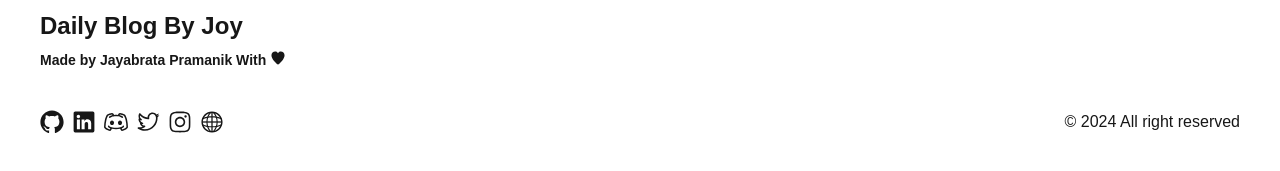
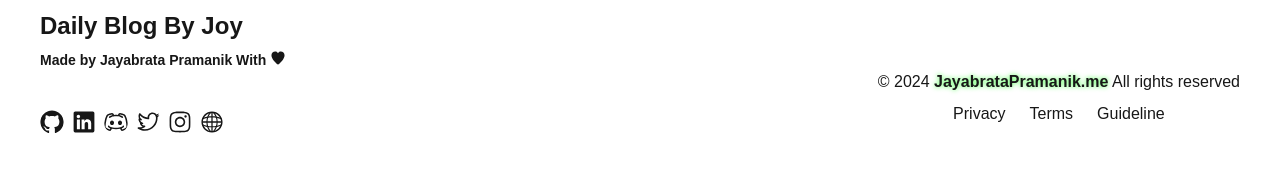
Before and after one commit to Jayabrata18/blog-post-website, a Next.js app: page / in a window 1280 px wide. Shown: the part 173-344 px from the top of the page. Built offline with nearby package versions, Linux system fonts and the light colour scheme; no server answers.

Commit message:
Refactor Footer component to add links for privacy, terms, and guidelines

```diff
--- a/app/Footer.tsx
+++ b/app/Footer.tsx
@@ -1,3 +1,4 @@
+import { cn } from "@/lib/utils";
 import {
     DiscordLogoIcon,
     GitHubLogoIcon,
@@ -7,9 +8,24 @@ import {
     LinkedInLogoIcon,
     TwitterLogoIcon
 } from "@radix-ui/react-icons";
+import Link from "next/link";
 import React from "react";
 
 const Footer = () => {
+    const links = [
+        {
+            href: "/others/privacy",
+            text: "Privacy"
+        },
+        {
+            href: "/others/terms",
+            text: "Terms"
+        },
+        {
+            href: "/others/guideLine",
+            text: "Guideline"
+        }
+    ];
     return (
         <footer className="border-t py-10">
             <div className="max-w-7xl py-10 px-5 md:p-0 space-y-5 mx-auto flex justify-between md:items-end flex-col md:flex-row">
@@ -21,15 +37,37 @@ const Footer = () => {
                         </h4>
                     </div>
                     <div className="flex item-center gap-2">
-                        <GitHubLogoIcon className="w-6 h-6" />
-                        <LinkedInLogoIcon className="w-6 h-6" />
-                        <DiscordLogoIcon className="w-6 h-6" />
-                        <TwitterLogoIcon className="w-6 h-6" />
-                        <InstagramLogoIcon className="w-6 h-6" />
-                        <GlobeIcon className="w-6 h-6" />
+                        <GitHubLogoIcon className="w-6 h-6 hover:ring-2  ring-green-500 transition-all rounded-full" />
+                        <LinkedInLogoIcon className="w-6 h-6 hover:ring-2 ring-green-500 transition-all" />
+                        <DiscordLogoIcon className="w-6 h-6 hover:ring-2  ring-green-500 transition-all rounded-full" />
+                        <TwitterLogoIcon className="w-6 h-6 hover:ring-2 ring-green-500 transition-all rounded-md" />
+                        <InstagramLogoIcon className="w-6 h-6 hover:ring-2 ring-green-500 transition-all rounded-md" />
+                        <GlobeIcon className="w-6 h-6 hover:ring-2  ring-green-500 transition-all rounded-full" />
                     </div>
                 </div>
-                <h2> &copy; 2024 All right reserved</h2>
+                <div>
+                    <h2>
+                        {" "}
+                        &copy; 2024{" "}
+                        <a
+                            href="https://jayabratapramanik.me"
+                            target="_blank"
+                            rel="noopener noreferrer"
+                            className="font-bold transition-all hover:text-green-500"
+                            style={{ textShadow: "0 0 5px rgba(0, 255, 0, 0.7)" }}
+                        >
+                            JayabrataPramanik.me
+                        </a>{" "}
+                        All rights reserved
+                    </h2>
+                    <div className="flex items-center gap-6 justify-center my-2">
+                        {links.map(({ href, text }, index) => (
+                            <Link key={index} href={href} className="flex items-center gap-1 hover:text-green-500 hover:underline transition-all">
+                                {text}
+                            </Link>
+                        ))}
+                    </div>
+                </div>
             </div>
         </footer>
     );
--- /dev/null
+++ b/app/others/guideLine/page.tsx
@@ -0,0 +1,7 @@
+import React from "react";
+
+const GuildeLine = () => {
+    return <div>GuildeLine</div>;
+};
+
+export default GuildeLine;
--- /dev/null
+++ b/app/others/privacy/index.tsx
@@ -0,0 +1,9 @@
+import React from 'react'
+
+const Privacy = () => {
+    return (
+        <div> hi there </div>
+    )
+}
+
+export default Privacy
--- /dev/null
+++ b/app/others/terms/index.tsx
@@ -0,0 +1,9 @@
+import React from 'react'
+
+const Terms = () => {
+  return (
+    <h1>Terms</h1>
+  )
+}
+
+export default Terms
```
